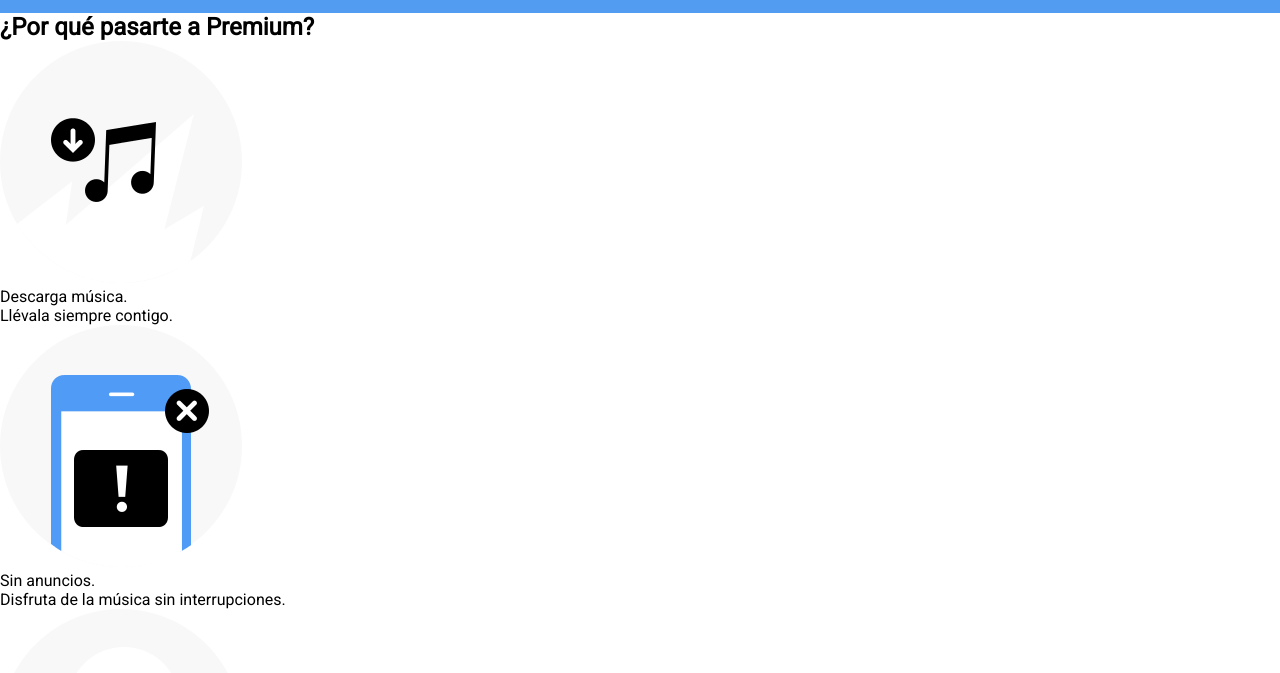
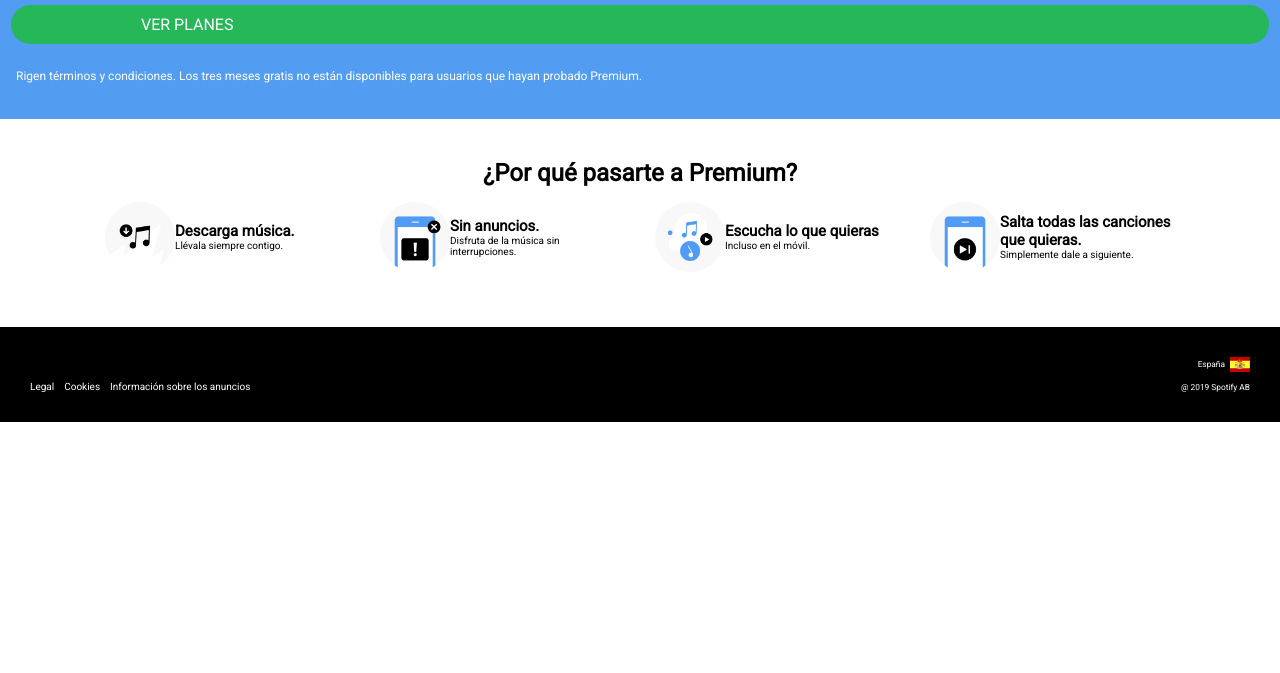
Before and after one commit to Adalab/promo-u-module-1-pair-9-spotify, a plain HTML site: page index.html in a window 1280 px wide. Shown: the part 331-1004 px from the top of the page. After the commit the page ends 800 px from the top, so only its background shows below. Drawn offline with Linux system fonts and the light colour scheme.

Commit message:
add CCS main and footer with flex

```diff
--- a/css/style.css
+++ b/css/style.css
@@ -9,6 +9,8 @@ body {
 }
 .header {
   background-color: black;
+  display: flex;
+  justify-content: space-between;
 }
 .logo-spotify {
   margin: 10px;
@@ -17,20 +19,24 @@ body {
 .menu-icon {
   margin: 10px;
   width: 25px;
-  float: right;
 }
 .hero {
   background-color: #529cf1;
   /* background-image: url(../images/premium_dancer.png); */
   /* background-size: cover; */
-  height: 40%;
+  height: 50vh;
   padding: 1px;
+  display: flex;
+  flex-direction: column;
+  justify-content: end;
+
 }
+
 .title {
   /* border: 2px solid red; */
   font-size: 45px;
   padding: 15px;
-  margin-top: 30px;
+  /* margin-top: 100px; */
   color: white;
 }
 .subtitle {
@@ -54,35 +60,93 @@ body {
   color: white;
   font-size: 12px;
   padding: 15px;
-  margin-bottom: 15px;
+  margin-bottom: 20px;
 
 }
 
-/* EJERCICIO EN CLASE */
+.benefits {
+  display:flex;
+  flex-direction: column;
+  align-items: center;
+  padding: 40px 20px;
 
-/* .logo {
-  width: 120px;
 }
-.menu li {
-  display: inline;
+
+.title2 {
+  text-align: center;
 }
-.link {
-  text-decoration: none;
-  padding: 5px;
-  color: black;
+
+.container {
+  display: flex;
+  flex-wrap: wrap;
+  list-style: none;
+  justify-content: space-between;
+
 }
-.btn-green {
-  background-color: aqua;
-  color: white;
+
+.benefit {
+  display:flex;
+  align-items: center;
+  padding: 15px;
+
 }
-.btn-grey {
-  background-color: grey;
-  color: white;
+
+.benefit img {
+  width: 70px;
 }
-.hero {
-  height: 500px;
-  background-image: url(../images/Buenas-practicas-para-fomentar-la-igualdad-de-genero-480x320.jpg);
-  background-size: cover;
-  background-position: center;
-  color: white;
-} */
+
+.benefit-text {
+  width: 175px;
+
+  font-size: 10px;
+}
+
+.footer {
+  background-color: black;
+  display: flex;
+  color:white;
+  justify-content: space-between;
+  padding: 30px 30px;
+  align-items: end;
+  font-size: 10px;
+
+}
+.footer-nav-container {
+  display:flex;
+  gap: 10px;
+  list-style: none;
+  width: 50vw;
+  flex-wrap: wrap;
+
+
+}
+
+.link-footer {
+text-decoration: none;
+color: white;
+display: flex;
+
+}
+
+.info {
+  width: 141px;
+}
+
+.footer-copy {
+  display: flex;
+  flex-direction: column;
+  align-items: end;
+  gap: 10px;
+
+
+}
+
+.spain-flag {
+  width: 20px;
+  margin: 0px 0px 0px 5px;
+}
+
+.footer-copy-spain {
+  display: flex;
+  align-items: center;
+}
--- a/index.html
+++ b/index.html
@@ -29,56 +29,63 @@
           disponibles para usuarios que hayan probado Premium.
         </p>
       </section>
-      <section>
-        <h1>¿Por qué pasarte a Premium?</h1>
-        <ul>
-          <li>
+      <section class="benefits">
+        <h1 class="title2">¿Por qué pasarte a Premium?</h1>
+        <ul class="container">
+          <li class="benefit">
             <img src="./images/benefit-1.png" alt="Icono de descarga música" />
-            <p>Descarga música.</p>
-            <p>Llévala siempre contigo.</p>
+            <div class="benefit-text">
+              <h2>Descarga música.</h2>
+              <p>Llévala siempre contigo.</p>
+            </div>
           </li>
-          <li>
+          <li class="benefit">
             <img src="./images/benefit-2.png" alt="Icono de Sin anuncios" />
-            <p>Sin anuncios.</p>
-            <p>Disfruta de la música sin interrupciones.</p>
+            <div class="benefit-text">
+              <h2>Sin anuncios.</h2>
+              <p>Disfruta de la música sin interrupciones.</p>
+            </div>
           </li>
-          <li>
+          <li class="benefit">
             <img
               src="./images/benefit-3.png"
               alt="Icono escucha lo que quieras"
             />
-            <p>Escucha lo que quieras</p>
-            <p>Incluso en el móvil.</p>
+            <div class="benefit-text">
+              <h2>Escucha lo que quieras</h2>
+              <p>Incluso en el móvil.</p>
+            </div>
           </li>
-          <li>
-            <img
-              src="./images/benefit-4.png"
-              alt="Icono de salta todas las canciones que quieras"
-            />
-            <p>Salta todas las canciones que quieras.</p>
-            <p>Simplemente dale a siguiente.</p>
+          <li class="benefit">
+            <img src="./images/benefit-4.png" alt="Icono saltar canción" />
+            <div class="benefit-text">
+              <h2>Salta todas las canciones que quieras.</h2>
+              <p>Simplemente dale a siguiente.</p>
+            </div>
           </li>
         </ul>
       </section>
     </main>
-    <footer>
+    <footer class="footer">
       <nav>
-        <ul>
+        <ul class="footer-nav-container">
           <li>
-            <a href="#">Legal</a>
+            <a href="#" class="link-footer">Legal</a>
           </li>
           <li>
-            <a href="#">Cookies</a>
+            <a href="#" class="link-footer">Cookies</a>
           </li>
           <li>
-            <a href="#">Información sobre los anuncios</a>
+            <a href="#" class="link-footer info"
+              >Información sobre los anuncios</a
+            >
           </li>
         </ul>
       </nav>
-      <section>
-        <small>
+      <section class="footer-copy">
+        <small class="footer-copy-spain">
           España
-          <img src="./images/es.svg" alt="bandera España" />
+          <img src="./images/es.svg" alt="bandera España" class="spain-flag" />
         </small>
         <small> @ 2019 Spotify AB </small>
       </section>
```
